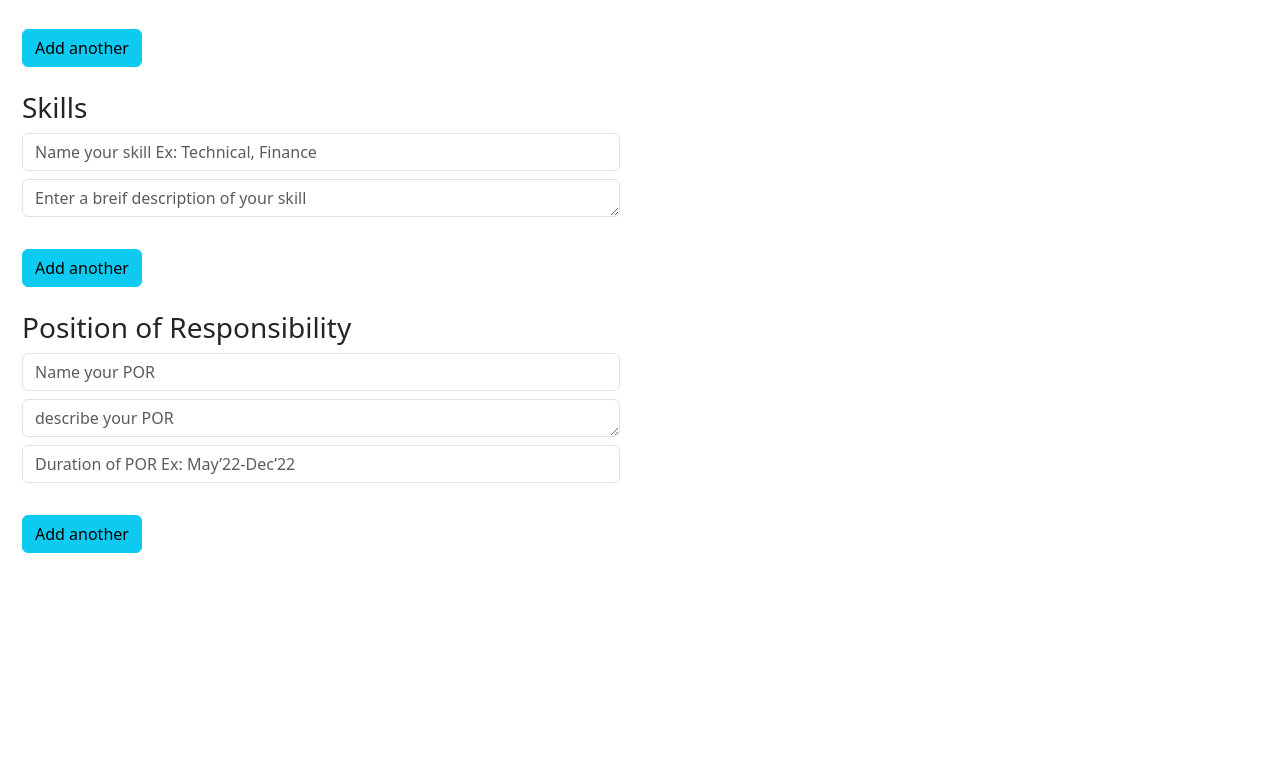
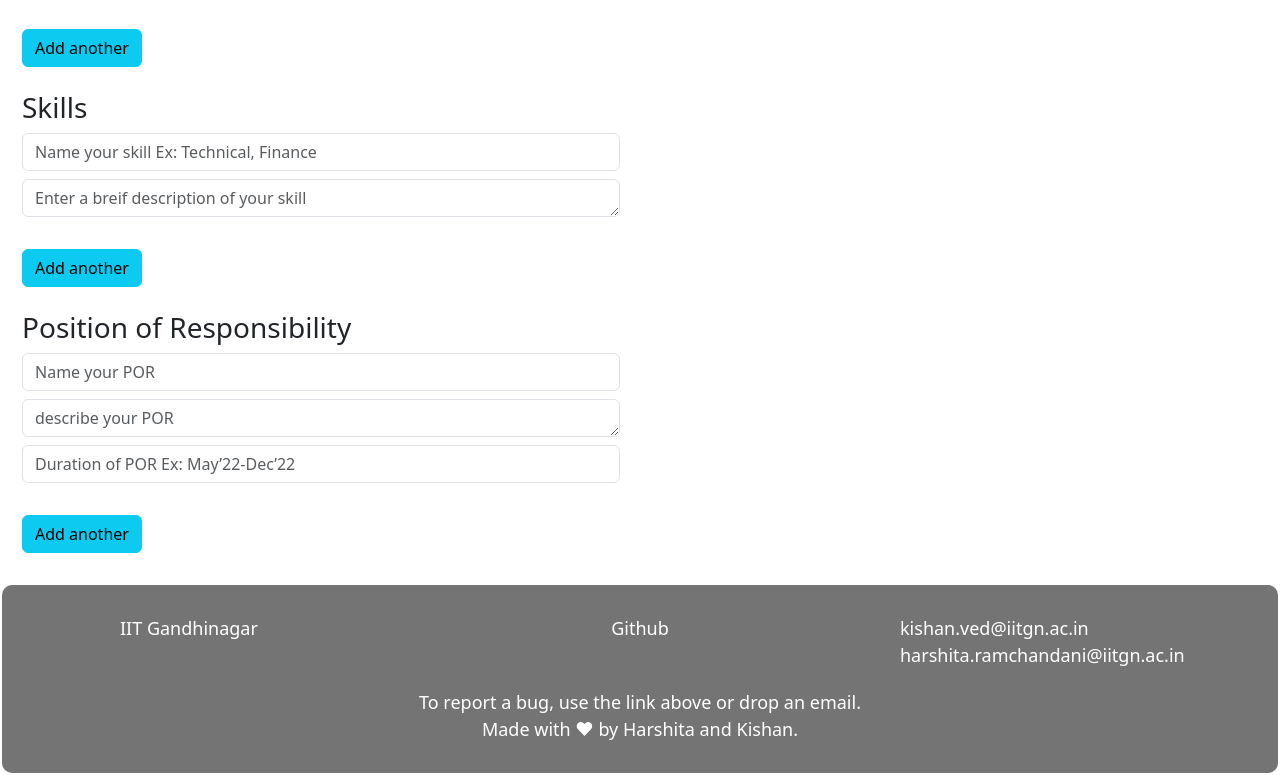
Before and after one commit to harshita-ramchandani/Resume_Genrator, a plain HTML site: page index.html in a window 1280 px wide. Shown: the part 1999-2774 px from the top of the page. Before the commit the page ends 2586 px from the top, so only its background shows below. Drawn offline with nearby package versions, Linux system fonts and the light colour scheme; a script that the page names is missing.

Commit message:
bug reporting footer

```diff
--- a/index.html
+++ b/index.html
@@ -407,6 +407,31 @@
         </div>
     </div>
 
+    <footer class="footer">
+        <div class="container">
+          <div class="footer-content">
+            <div class="footer-logo">
+              IIT Gandhinagar
+            </div>
+            <div class="footer-links">
+              <ul class="footer-menu">
+                <li><a href="https://github.com/harshita-ramchandani/Resume_Genrator" target="_blank">Github</a></li>
+              </ul>
+            </div>
+            <div class="footer-social">
+              <ul class="social-icons">
+                <li>kishan.ved@iitgn.ac.in</li><br>
+                <li>harshita.ramchandani@iitgn.ac.in</li>
+
+              </ul>
+            </div>
+          </div>
+          <div class="footer-bottom">
+            <p>To report a bug, use the link above or drop an email. <br> Made with 	&hearts; by Harshita and Kishan.</p>
+          </div>
+        </div>
+      </footer>
+
 
 
 
--- a/style.css
+++ b/style.css
@@ -10,3 +10,96 @@
 body{
     padding: 2px;
 }
+
+/* Footer styling */
+
+.footer {
+    font-size: 18px;
+    width: 100%;
+    background-color: #747474;
+    color: #fff;
+    padding: 30px 0;
+    border-radius: 10px;
+}
+
+.container {
+    width: 100%;
+    margin: 0 auto;
+    padding: 0 50px;
+}
+
+.footer-content {
+    display: grid;
+    grid-template-columns: 25% 50% 25%;
+}
+
+
+.footer-menu {
+    list-style: none;
+    padding: 0;
+    margin: 0;
+    text-align: center;
+}
+
+.footer-menu li {
+    display: inline-block;
+    margin-right: 20px;
+}
+
+.footer-menu li:last-child {
+    margin-right: 0;
+}
+
+.footer-menu a {
+    color: #fff;
+    text-decoration: none;
+}
+
+.social-icons {
+    list-style: none;
+    padding: 0;
+    margin: 0;
+}
+
+.social-icons li {
+    display: inline-block;
+    margin-right: 10px;
+}
+
+.social-icons li:last-child {
+    margin-right: 0;
+}
+
+.social-icons a {
+    color: #fff;
+    text-decoration: none;
+    font-size: 20px;
+}
+
+.footer-bottom {
+    margin-top: 20px;
+    text-align: center;
+}
+
+.footer-bottom p {
+    margin: 0;
+}
+
+@media (max-width: 768px) {
+    .footer-content {
+        grid-template-columns: repeat(1, 1fr);
+        row-gap: 20px;
+    }
+    .footer-menu{
+        text-align: left;
+    }
+    .footer-menu li {
+      display: block;
+      margin-bottom: 10px;
+    }
+}
+
+.attribute{
+    position: absolute;
+    bottom: 10px;
+}
```
